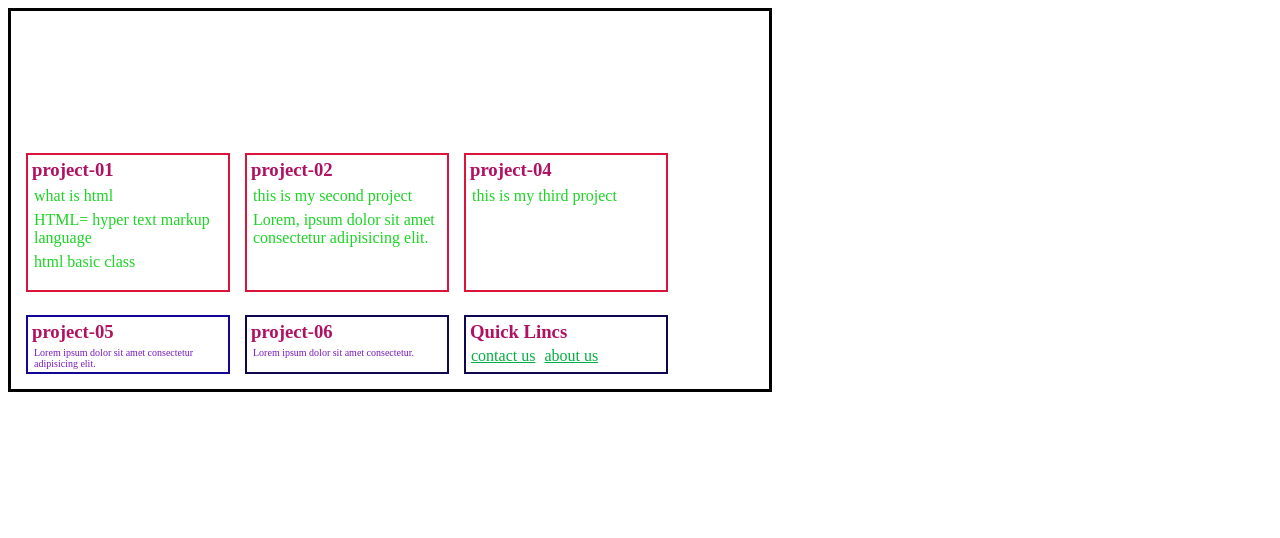
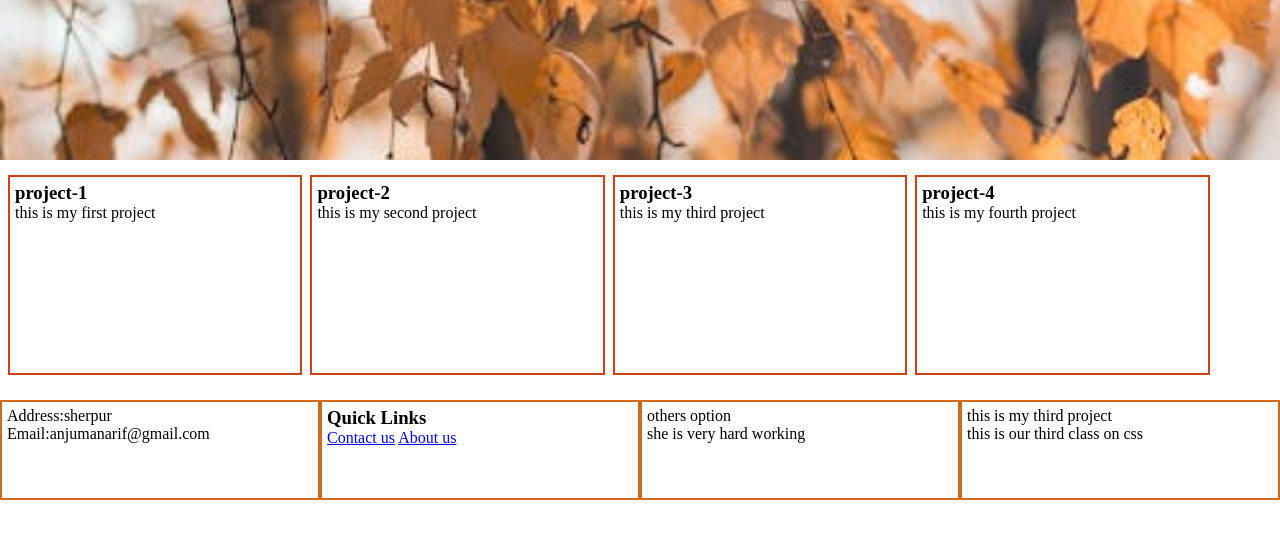
Before and after one commit to aanjumanarif-boop/CSS-PART-03, a plain HTML site: page index.html in a window 1280 px wide. Drawn offline with Linux system fonts and the light colour scheme.

Commit message:
css project file

```diff
--- a/index.html
+++ b/index.html
@@ -7,53 +7,70 @@
     <link rel="stylesheet" href="style.css">
 </head>
 <body>
-    <div class="Master-div">
-   <!-- header section start
-     ========================= -->
-    <section class="welcome">
+
+
+    <section class="hero">
         <marquee behavior="" direction="right"><h1>Welcome to my website</h1></marquee>
         <marquee behavior="" direction="left"><h1>Welcome to my website</h1></marquee>
     </section>
 
-       <!-- main section start
-        ======================== -->
-    <section class="main-div-01">
-    <div class="first-div">
-      <h3 class="project">project-01</h3>
-      <p class="paragraph">what is html</p>
-      <p class="paragraph">HTML= hyper text markup language</p>
-      <p class="paragraph">html basic class</p>
+     <section class="project">
+      <div class="project-item">
+        <div>
+          <h3>project-1</h3>
+          <p>this is my first project</p>
+        </div>
       </div>
+      <div class="project-item">
+        <div>
+          <h3>project-2</h3>
+          <p>this is my second project</p>
+        </div>
+      </div>
+      <div class="project-item">
+        <div>
+          <h3>project-3</h3>
+          <p>this is my third project</p>
+        </div>
+      </div>
+      <div class="project-item">
+        <div>
+          <h3>project-4</h3>
+          <p>this is my fourth project</p>
+        </div>
+      </div>
+      </section>
 
-      <div class="second-div">
-         <h3 class="project">project-02</h3>
-        <p class="paragraph">this is my second project</p>
-      <p class="paragraph">Lorem, ipsum dolor sit amet consectetur adipisicing elit.</p>
-    </div>
-    <div class="third-div">
-        <h3 class="project">project-04</h3>
-      <p class="paragraph">this is my third project</p>
-    </div>
-  </section>
-    <!-- footr section
-     ======================= -->
-    <section class="main-div-02">
+     <section class="project-02">
+      <div class="project-item-02">
+      <div>
+      <p>Address:sherpur</p>
+      <p>Email:anjumanarif@gmail.com</p>
+      </div>
+     </div>
+     <div class="project-item-02">
+      <div>
+      <h3>Quick Links</h3>
+      <a href="#">Contact us</a>
+      <a href="#">About us</a>
+      </div>
+     </div>
+     <div class="project-item-02">
+      <div>
+      <p>others option</p>
+      <p>she is very hard working</p>
+      </div>
+     </div>
+     <div class="project-item-02">
+      <div>
+        <p>this is my third project</p>
+        <p>this is our third class on css</p>
+      </div>
+     </div>
+     </section>
 
-    <div class="forth-div">
-        <h3 class="project">project-05</h3>
-      <p class="paragraph-02">Lorem ipsum dolor sit amet consectetur adipisicing elit.</p>
-    </div>
-    <div class="fifth-div">
-        <h3 class="project">project-06</h3>
-       <p class="paragraph-02">Lorem ipsum dolor sit amet consectetur.</p>
-    </div>
-    <div class="six-div">
-     <h3 class="project">Quick Lincs</h3>
-     <a href="#">contact us</a>
-     <a href="#">about us</a>
 
-    </div>
-  </section>
-    </div>
+
+
 </body>
 </html>
--- a/style.css
+++ b/style.css
@@ -1,99 +1,45 @@
-.Master-div{
-width: 60%;
-height: 80%;
-border: 3px solid;
+*{
+   margin: 0;
+   padding: 0;
+   box-sizing: border-box;
 }
-/* header section style start
-====================================== */
-.welcome{
-   color: darkmagenta;
+.hero{
+ background-image:url(Image-backgrounddd.jpeg) ;
+ background-repeat: no-repeat;
+ background-size: cover;
+ height: 160px;
+ background-position: center;
+ overflow: hidden;
+color: rgb(239, 212, 57);
 }
-/* header section style end
-============================== */
 
-/* main section style start
-=================================== */
-  .main-div-01{
-   display: flex;
+.project{
+margin-top: 15px;
+overflow: hidden;
+width: 100%;
+}
 
-  }
-  .first-div{
-   width: 200px;
-   height: 135px;
-   border: 2px solid crimson;
-   margin-left: 15px;
-  }
 
-  .second-div{
-   width: 200px;
-   height: 135px;
-   border: 2px solid crimson;
-   margin-left: 15px;
-
-  }
-  .third-div{
-   width: 200px;
-   height: 135px;
-   border: 2px solid crimson;
-   margin-left: 15px;
-   margin-right: 15px;
-  }
-  .project{
-   margin: 4px;
-   color: rgb(177, 17, 97);
-  }
-  .paragraph{
-   margin: 6px;
-   color: rgb(28, 212, 37);
-  }
-
-/* main section style end
-================================*/
-
-  /* footer section style start
-  ============================== */
-
-  .main-div-02{
-   display: flex;
-
-  }
-  .forth-div{
-   width: 200px;
-   height: 55px;
-   border: 2px solid rgb(18, 6, 148);
-   margin-left: 15px;
-   margin-top: 23px;
-   margin-bottom: 15px;
-  }
-  .fifth-div{
-    width: 200px;
-   height: 55px;
-   border: 2px solid rgb(16, 7, 81);
-   margin-left: 15px;
-   margin-top: 23px;
-   margin-bottom: 15px;
-  }
-  .six-div{
-   width: 200px;
-   height: 55px;
-   border: 2px solid  rgb(16, 7, 81);
-   margin-left: 15px;
-   margin-top: 23px;
-   margin-bottom: 15px;
-   margin-right: 15px;
-  }
-   a{
-   color: rgb(6, 175, 65);
-   gap:2px;
-   margin-left: 5px;
-   margin-bottom: 8px;
-   }
-   .paragraph-02{
-    margin: 6px;
-    font-size: x-small;
-    margin-top: 2px;
-    color: rgb(121, 25, 190);
-   }
-
-  /* footer section style end
-  ============================= */
+.project-item{
+float: left ;
+width: 23%;
+border: 2px solid;
+margin-left: 8px;
+margin-bottom: 10px;
+height: 200px;
+padding: 5px;
+border-color: rgb(205, 67, 21);
+}
+ .project-02{
+  margin-top: 15px;
+  width: 100%;
+  overflow: hidden;
+ }
+ .project-item-02{
+ float: left ;
+ width: 25%;
+ border: 2px solid chocolate;
+ margin-bottom: 10px;
+ height: 100px;
+ padding: 5px;
+ }
```
Also changed, not shown: Image-backgrounddd.jpeg (added).
